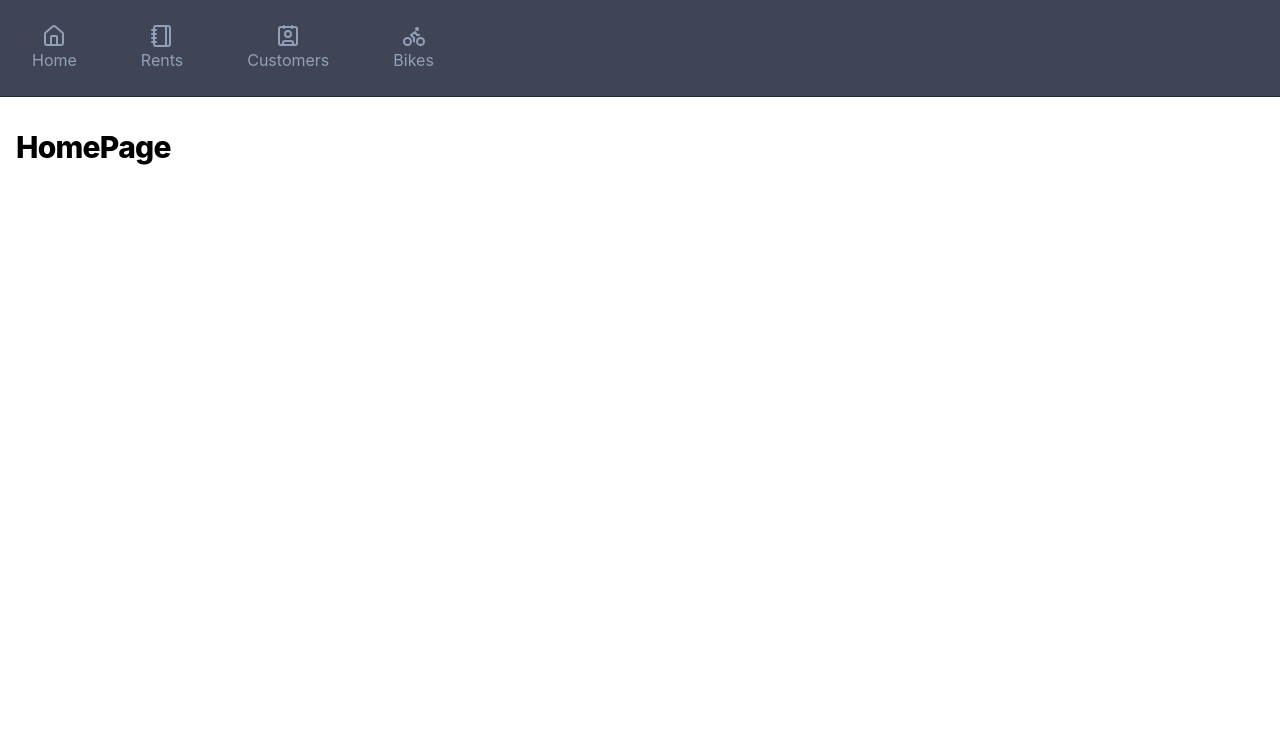
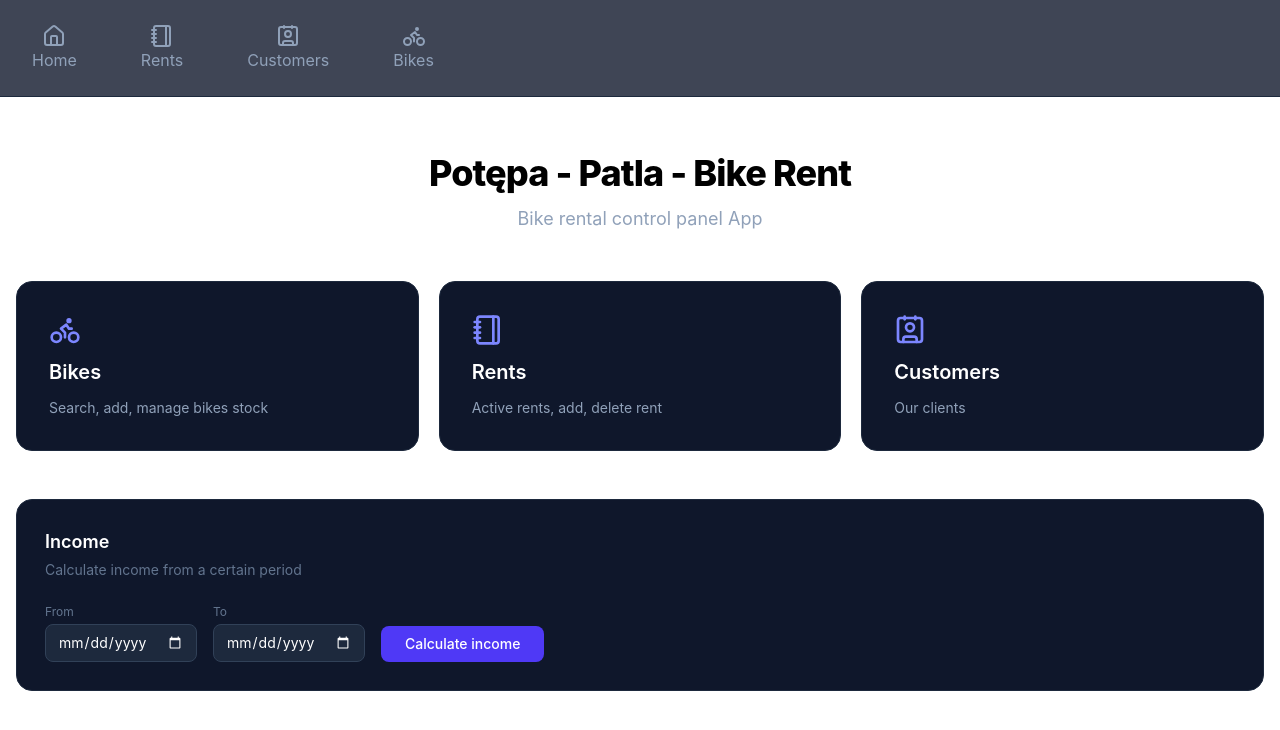
Before and after one commit to Requu1/bike-rent, a React (Vite) app in the folder project/frontend/: page / in a window 1280 px wide. Shown: the top 730 px of the page. Built offline with nearby package versions, Linux system fonts and the light colour scheme.

Commit message:
HomePage made

```diff
--- a/project/frontend/src/sites/HomePage.tsx
+++ b/project/frontend/src/sites/HomePage.tsx
@@ -1,7 +1,142 @@
+import { Link } from "react-router-dom";
+import {
+  Bike as BikeIcon,
+  Notebook as RentsIcon,
+  Warehouse as StockIcon,
+  Contact as CustomerIcon,
+} from "lucide-react";
+import { useState } from "react";
+
+type IncomeResult = { income: number };
+
 export default function HomePage() {
+  const [startDate, setStartDate] = useState("");
+  const [endDate, setEndDate] = useState("");
+  const [income, setIncome] = useState<number | null>(null);
+  const [error, setError] = useState<string | null>(null);
+  const [loading, setLoading] = useState(false);
+
+  async function handleIncome() {
+    if (!startDate || !endDate) {
+      setError("Wybierz obie daty.");
+      return;
+    }
+    if (startDate > endDate) {
+      setError("Data początkowa nie może być późniejsza niż końcowa.");
+      return;
+    }
+    setLoading(true);
+    setError(null);
+    setIncome(null);
+    try {
+      const res = await fetch(
+        `http://localhost:8080/api/income?startDate=${startDate}&endDate=${endDate}`,
+      );
+      if (!res.ok) throw new Error(await res.text());
+      const data: IncomeResult = await res.json();
+      setIncome(data.income);
+    } catch (e: any) {
+      setError(e.message);
+    } finally {
+      setLoading(false);
+    }
+  }
+
   return (
-    <div>
-      <h1 className="text-3xl font-extrabold tracking-tight mb-8">HomePage</h1>
+    <div className="flex flex-col gap-12">
+      <div className="text-center pt-6">
+        <h1 className="text-4xl font-extrabold tracking-tight mb-3">
+          Potępa - Patla - Bike Rent
+        </h1>
+        <p className="text-slate-400 text-lg">Bike rental control panel App</p>
+      </div>
+
+      <div className="grid grid-cols-1 sm:grid-cols-3 gap-5">
+        <Link
+          to="/bikes"
+          className="bg-slate-900 border border-slate-800 hover:border-slate-600 rounded-2xl p-8 flex flex-col gap-3 transition"
+        >
+          <BikeIcon className="w-8 h-8 text-indigo-400" />
+          <p className="text-white text-xl font-semibold">Bikes</p>
+          <p className="text-slate-400 text-sm">
+            Search, add, manage bikes stock
+          </p>
+        </Link>
+
+        <Link
+          to="/rents"
+          className="bg-slate-900 border border-slate-800 hover:border-slate-600 rounded-2xl p-8 flex flex-col gap-3 transition"
+        >
+          <RentsIcon className="w-8 h-8 text-indigo-400" />
+          <p className="text-white text-xl font-semibold">Rents</p>
+          <p className="text-slate-400 text-sm">
+            Active rents, add, delete rent
+          </p>
+        </Link>
+
+        <Link
+          to="/customers"
+          className="bg-slate-900 border border-slate-800 hover:border-slate-600 rounded-2xl p-8 flex flex-col gap-3 transition"
+        >
+          <CustomerIcon className="w-8 h-8 text-indigo-400" />
+          <p className="text-white text-xl font-semibold">Customers</p>
+          <p className="text-slate-400 text-sm">Our clients</p>
+        </Link>
+      </div>
+
+      <div className="bg-slate-900 border border-slate-800 rounded-2xl p-7">
+        <p className="text-lg font-semibold text-white mb-1">Income</p>
+        <p className="text-slate-500 text-sm mb-6">
+          Calculate income from a certain period
+        </p>
+        <div className="flex flex-wrap gap-4 items-end">
+          <div className="flex flex-col gap-1">
+            <label className="text-xs text-slate-500">From</label>
+            <input
+              type="date"
+              value={startDate}
+              onChange={(e) => {
+                setStartDate(e.target.value);
+                setError(null);
+                setIncome(null);
+              }}
+              className="bg-slate-800 border border-slate-700 rounded-lg px-3 py-2 text-sm text-white focus:outline-none focus:border-indigo-500 [color-scheme:dark]"
+            />
+          </div>
+          <div className="flex flex-col gap-1">
+            <label className="text-xs text-slate-500">To</label>
+            <input
+              type="date"
+              value={endDate}
+              onChange={(e) => {
+                setEndDate(e.target.value);
+                setError(null);
+                setIncome(null);
+              }}
+              className="bg-slate-800 border border-slate-700 rounded-lg px-3 py-2 text-sm text-white focus:outline-none focus:border-indigo-500 [color-scheme:dark]"
+            />
+          </div>
+          <button
+            onClick={handleIncome}
+            disabled={loading}
+            className="px-6 py-2 rounded-lg bg-indigo-600 hover:bg-indigo-500 disabled:opacity-50 text-white text-sm font-medium transition"
+          >
+            {loading ? "Calculating..." : "Calculate income"}
+          </button>
+        </div>
+        {error && <p className="text-red-400 text-sm mt-4">{error}</p>}
+        {income !== null && (
+          <div className="mt-6 flex items-baseline gap-3">
+            <span className="text-slate-400 text-sm">Przychód:</span>
+            <span className="text-3xl font-bold text-indigo-400">
+              {income.toLocaleString("pl-PL", { minimumFractionDigits: 2 })} zł
+            </span>
+            <span className="text-slate-500 text-sm">
+              ({startDate} – {endDate})
+            </span>
+          </div>
+        )}
+      </div>
     </div>
   );
 }
```
